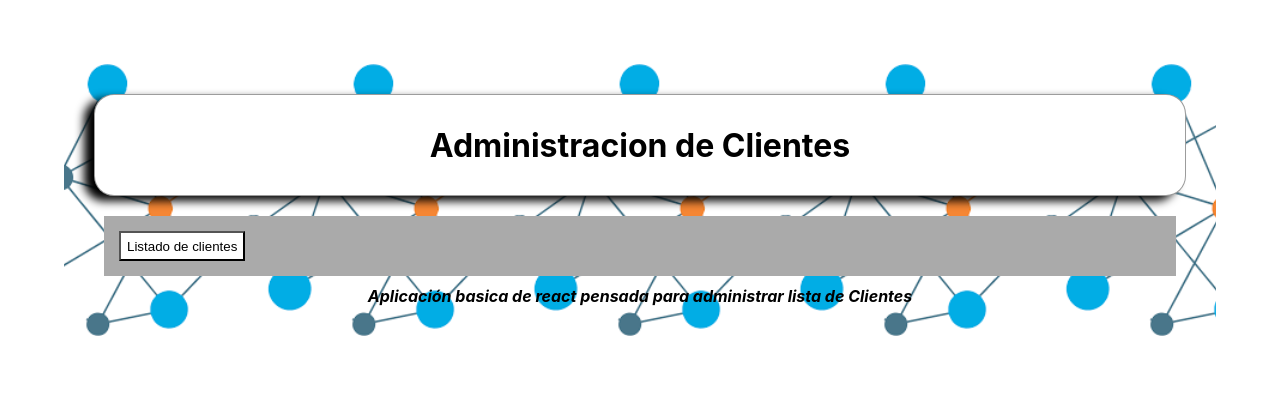
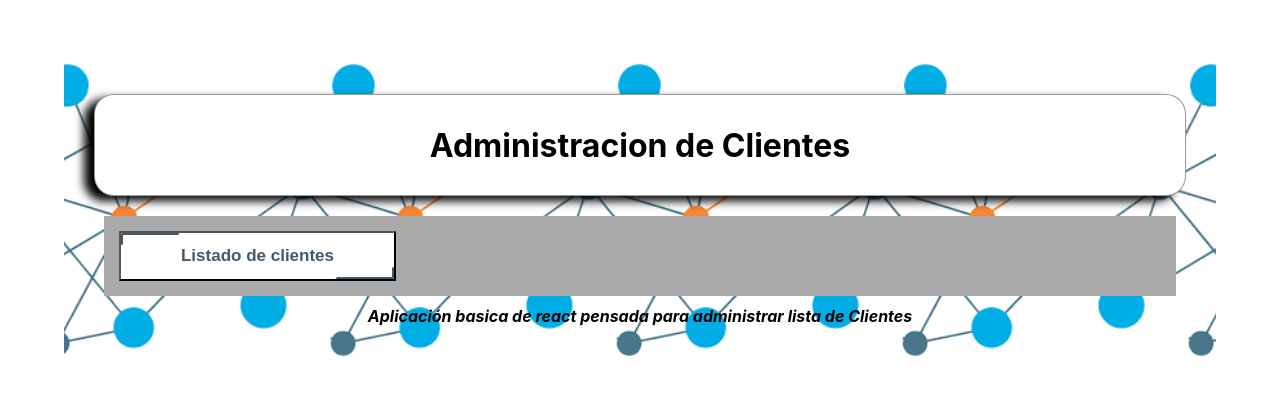
Before and after one commit to jr-98/ReactCourse, a React (Create React App) app: page / in a window 1280 px wide. Shown: the top 394 px of the page. Built offline with nearby package versions, Linux system fonts and the light colour scheme.

Commit message:
uso de create context

```diff
--- a/src/App.css
+++ b/src/App.css
@@ -36,3 +36,43 @@
     transform: rotate(360deg);
   }
 }
+
+.button.type3{color:#435a6b;
+position: relative;
+width:277px;
+height:50px;
+/* line-height: 60px; */
+text-align: center;
+cursor: pointer;
+font-weight:600;
+font-size:17px;
+z-index: 1;
+}
+.button.type3.type3::after,.button.type3.type3::before{
+  content:"";
+  display:block;
+  position:absolute;
+  width:20%;
+  height:20%;
+  z-index: 1;
+  border:2px solid;transition:all .6s ease;border-radius:2px
+}
+.button.type3.type3::after{
+  bottom:0;
+  z-index: 1;
+  right:0;
+  border-color:transparent #435a6b #435a6b transparent
+}
+.button.type3.type3::before{
+  top:0;
+  z-index: 1;
+  left:0;
+  border-color:#435a6b transparent transparent #435a6b
+}
+.button.type3.type3:hover:after,.button.type3.type3:hover:before{
+  border-color:#435a6b;
+  z-index: 1;
+  width:277px;
+height:50px;
+z-index: 1;
+}
--- a/src/actions/fetchCustomer.jsx
+++ b/src/actions/fetchCustomer.jsx
@@ -1,5 +1,28 @@
 import { createAction } from 'redux-actions';
 import { FETCH_CUSTOMERS } from "../constants";
 
+const customers = [
+    {
+        "dni": '27000000',
+        "name": 'Juan Perez',
+        "age": 37
+    },
+    {
+        "dni": '1104316548',
+        "name": 'Evelyn Alexandra',
+        "age": 24
+    },
+    {
+        "dni": '3209320932',
+        "name": 'Bambestre Rosalia',
+        "age": 34
+    },
+    {
+        "dni": '3209343442',
+        "name": 'Totis del Carmen ',
+        "age": 34
+    },
+
+]
 //export const fetchCustomer = () => ({ type: FETCH_CUSTOMERS, payload: null })
-export const fetchCustomer = createAction(FETCH_CUSTOMERS);
+export const fetchCustomer = createAction(FETCH_CUSTOMERS, () => customers);
--- a/src/components/containers/CustomerContainer.jsx
+++ b/src/components/containers/CustomerContainer.jsx
@@ -6,30 +6,7 @@ import CustomerActions from '../CustomerActions'
 import CustomersList from '../CustomerList'
 import { fetchCustomer } from '../../actions/fetchCustomer';
 import { Link } from 'react-router-dom';
-
-const customers = [
-    {
-        "dni": '27000000',
-        "name": 'Juan Perez',
-        "age": 37
-    },
-    {
-        "dni": '1104316548',
-        "name": 'Evelyn Alexandra',
-        "age": 24
-    },
-    {
-        "dni": '3209320932',
-        "name": 'Bambestre Rosalia',
-        "age": 34
-    },
-    {
-        "dni": '3209343442',
-        "name": 'Totis del Carmen ',
-        "age": 34
-    },
-
-];
+import { customers } from '../../reducers/customers';
 
 class CustomerContainer extends Component {
     componentDidMount() {
@@ -42,8 +19,8 @@ class CustomerContainer extends Component {
                 customers={customers && customers}
                 urlPath={'customers/'} />
             <CustomerActions >
-                <button>
-                    <Link to='/customers/new' style={{ textDecoration: 'none' }} >Nuevo cliente</Link>
+                <button className='button type3'>
+                    <Link to='/customers/new' style={{ textDecoration: 'none', zIndex: "6", position: 'relative' }} >Nuevo cliente</Link>
                 </button>
             </CustomerActions>
         </>
@@ -52,14 +29,21 @@ class CustomerContainer extends Component {
         return (
             <AppFrame
                 header='Listado de clientes'
-                body={this.renderBody(customers)} >
+                body={this.renderBody(this.props.customers)} >
             </AppFrame>
         )
     }
 
 }
 CustomerContainer.protoTypes = {
-    fetchCustomer: PropTypes.func.isRequired
+    fetchCustomer: PropTypes.func.isRequired,
+    customers: PropTypes.array.isRequired
 }
+CustomerContainer.defaultProps = {
+    customers: []
+};
+const mapStateToProps = state => ({
+    customers: state.customers
+})
 
-export default connect(null, { fetchCustomer })(CustomerContainer)
+export default connect(mapStateToProps, { fetchCustomer })(CustomerContainer)
--- a/src/components/containers/HomeContainer.jsx
+++ b/src/components/containers/HomeContainer.jsx
@@ -14,7 +14,7 @@ const HomeContainer = () => {
             body={
                 <div style={{ paddingTop: '10px' }}>
                     <CustomerActions>
-                        <button onClick={handleOnclick}>Listado de clientes</button>
+                        <button className='button type3' onClick={handleOnclick}>Listado de clientes</button>
                     </CustomerActions>
                 </ div>
             }
--- /dev/null
+++ b/src/reducers/customers.jsx
@@ -0,0 +1,6 @@
+import { handleActions } from 'redux-actions';
+import { FETCH_CUSTOMERS } from '../constants';
+//handleActions([ocj,inivtail value])
+export const customers = handleActions({
+    [FETCH_CUSTOMERS]: (state, actions) => [...actions.payload],
+}, [])
--- /dev/null
+++ b/src/reducers/index.jsx
@@ -0,0 +1,6 @@
+import { combineReducers } from "redux";
+import { customers } from "./customers";
+
+export default combineReducers({
+    customers
+})
--- a/src/store/index.jsx
+++ b/src/store/index.jsx
@@ -1,6 +1,6 @@
 import { compose, createStore } from 'redux';
+import reducers from '../reducers';
 
-const reducers = state => state;
 const composeEnhancers = window.__REDUX_DEVTOOLS_EXTENSION_COMPOSE__ || compose;
 export const store = createStore(reducers,
     {},
```
